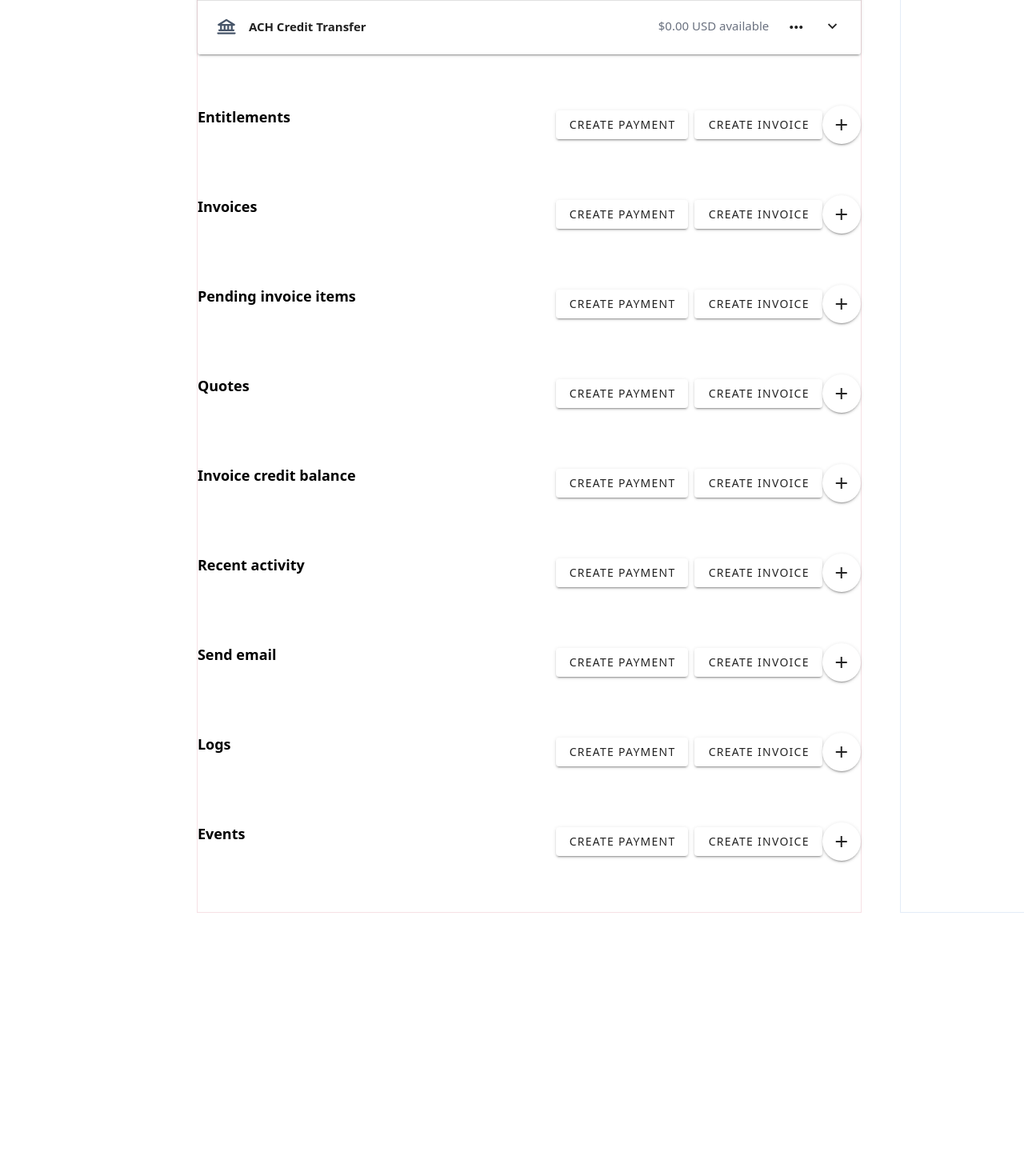
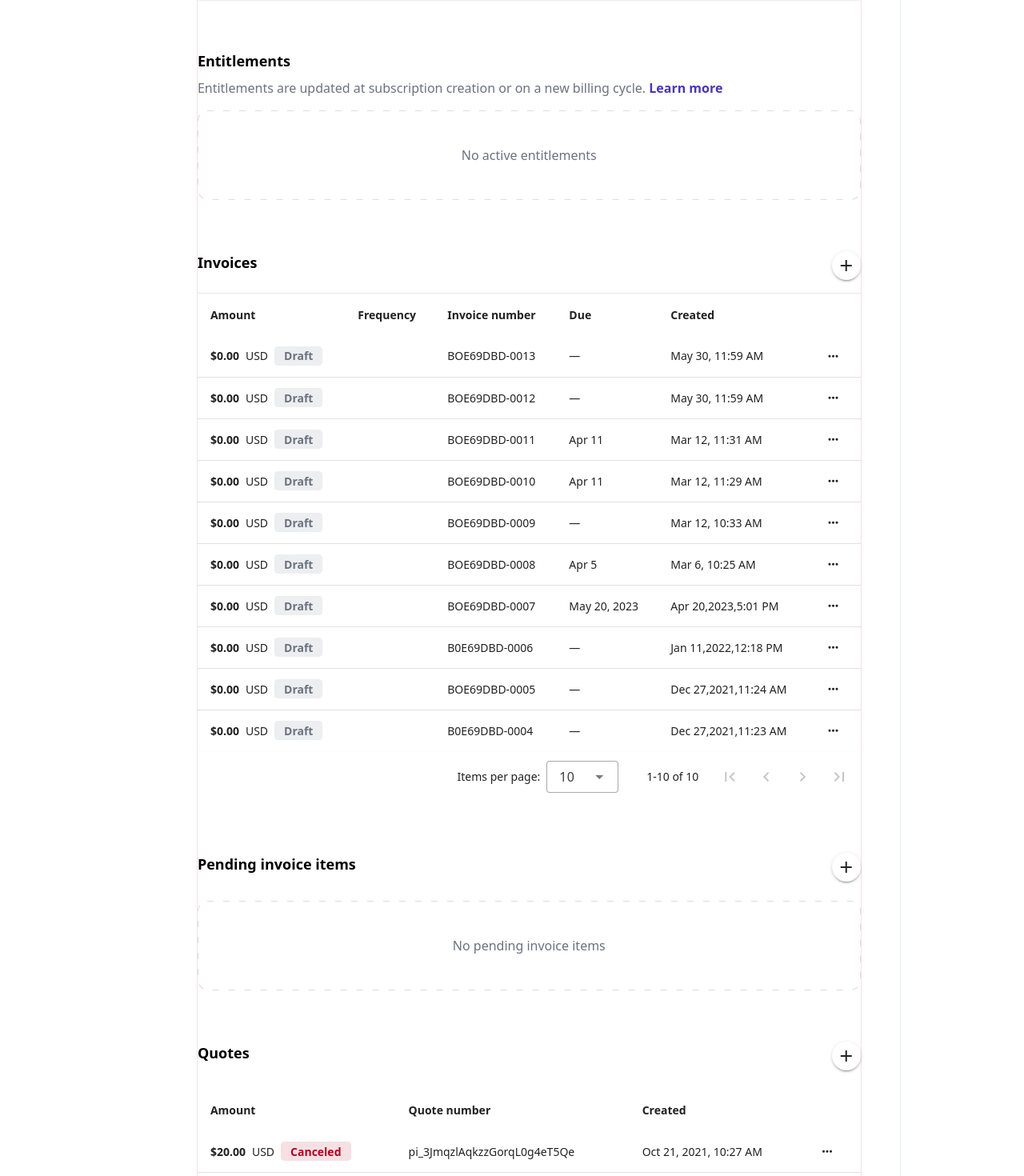
Before and after one commit to jaycethanks/demo-pages, a Vue app: page /customers in a window 1280 px wide. Shown: the part 1200-2670 px from the top of the page at 80% size. Before the commit the page ends 2373 px from the top, so only its background shows below. Built offline with nearby package versions, Linux system fonts and the light colour scheme.

Commit message:
feat: main content base finished

```diff
--- /dev/null
+++ b/src/components/Icons/NoteSvgIcon.vue
@@ -0,0 +1,14 @@
+<template>
+  <svg xmlns="http://www.w3.org/2000/svg" width="1em" height="1em" viewBox="0 0 24 24">
+    <path
+      fill="currentColor"
+      d="M5 19h9v-4q0-.425.288-.712T15 14h4V5H5zm0 2q-.825 0-1.412-.587T3 19V5q0-.825.588-1.412T5 3h14q.825 0 1.413.588T21 5v9.175q0 .4-.15.763t-.425.637l-4.85 4.85q-.275.275-.637.425t-.763.15zm6-7H8q-.425 0-.712-.288T7 13t.288-.712T8 12h3q.425 0 .713.288T12 13t-.288.713T11 14m5-4H8q-.425 0-.712-.288T7 9t.288-.712T8 8h8q.425 0 .713.288T17 9t-.288.713T16 10M5 19V5z"
+    ></path>
+  </svg>
+</template>
+
+<script lang="ts">
+export default {
+  name: 'MaterialSymbolsStickyNote2OutlineRounded'
+}
+</script>
--- a/src/views/CustomersView/components/Customers.vue
+++ b/src/views/CustomersView/components/Customers.vue
@@ -9,10 +9,10 @@ import SectionCard from '@/components/SectionCard.vue'
     </p>
     <Heading title="阿斯顿发斯蒂芬12312323">
       <v-btn density="comfortable" class="mr-2"
-        ><span class="normal-case">Create payment</span></v-btn
+        ><span class="normal-case font-semibold">Create payment</span></v-btn
       >
       <v-btn density="comfortable" class="mr-2"
-        ><span class="normal-case">Create invoice</span></v-btn
+        ><span class="normal-case font-semibold">Create invoice</span></v-btn
       >
       <v-btn density="comfortable" class="!min-w-10 px-1">
         <v-icon icon="mdi-dots-horizontal"></v-icon>
--- a/src/views/CustomersView/components/Entitlements.vue
+++ b/src/views/CustomersView/components/Entitlements.vue
@@ -1,13 +1,15 @@
 <script lang="ts" setup>
 import Heading from '@/components/Heading.vue'
 import SectionCard from '@/components/SectionCard.vue'
+import EmptyPlaceHolder from '@/components/EmptyPlaceHolder.vue'
 </script>
 <template>
   <SectionCard>
-    <Heading title="Entitlements">
-      <v-btn class="mr-2"><span>Create payment</span></v-btn>
-      <v-btn><span>Create invoice</span></v-btn>
-      <v-btn icon="mdi-plus"></v-btn>
-    </Heading>
+    <Heading title="Entitlements"> </Heading>
+    <p class="text-gray-500 -mt-4 mb-4">
+      Entitlements are updated at subscription creation or on a new billing cycle.
+      <a href="javascript:void(0)" class="font-semibold text-[#4935bc]"> Learn more</a>
+    </p>
+    <EmptyPlaceHolder>No active entitlements</EmptyPlaceHolder>
   </SectionCard>
 </template>
--- a/src/views/CustomersView/components/Events.vue
+++ b/src/views/CustomersView/components/Events.vue
@@ -1,13 +1,28 @@
 <script lang="ts" setup>
 import Heading from '@/components/Heading.vue'
 import SectionCard from '@/components/SectionCard.vue'
+
+// prettier-ignore
+const events = [
+{id:"molestiae-provident-fugit",time:"5/30/24, 11:59:08 AM",event:"A draft invoice was created"},
+{id:"sit-placeat-ipsum",time:"4/24/24, 2:13:21 PM",event:"A draft invoice was created"},
+{id:"recusandae-id-vitae",time:"3/12/24, 11:31:19 AM",event:"A quote with lD qt 1P8z53AqkzzGorqL118RCX4s was canceled"},
+]
 </script>
 <template>
   <SectionCard>
-    <Heading title="Events">
-      <v-btn class="mr-2"><span>Create payment</span></v-btn>
-      <v-btn><span>Create invoice</span></v-btn>
-      <v-btn icon="mdi-plus"></v-btn>
-    </Heading>
+    <Heading title="Events"> </Heading>
+    <v-divider class="border-opacity-100 -mt-2 mb-6"></v-divider>
+    <v-row dense v-for="{ id, time, event } in events" :key="id">
+      <v-col
+        ><span class="font-semibold">{{ event }}</span></v-col
+      >
+
+      <v-col cols="2"
+        ><span class="text-gray-500">{{ time }}</span></v-col
+      >
+    </v-row>
+
+    <p class="text-gray-500 mt-8">Events before April 14, 2024 are not available</p>
   </SectionCard>
 </template>
--- a/src/views/CustomersView/components/InvoiceCreditBalance.vue
+++ b/src/views/CustomersView/components/InvoiceCreditBalance.vue
@@ -5,9 +5,16 @@ import SectionCard from '@/components/SectionCard.vue'
 <template>
   <SectionCard>
     <Heading title="Invoice credit balance">
-      <v-btn class="mr-2"><span>Create payment</span></v-btn>
-      <v-btn><span>Create invoice</span></v-btn>
-      <v-btn icon="mdi-plus"></v-btn>
+      <v-btn density="comfortable" class="mr-2"
+        ><span class="normal-case font-semibold">View details</span></v-btn
+      >
+      <v-btn density="comfortable"
+        ><span class="normal-case font-semibold">Adjust balance</span></v-btn
+      >
     </Heading>
+    <v-divider class="border-opacity-100 -mt-2 mb-6"></v-divider>
+
+    <p class="font-semibold text-lg mb-2">-$400.00 <span class="text-gray-500">USD</span></p>
+    <p>Balance will increase the amount due on the customer's next invoice.</p>
   </SectionCard>
 </template>
--- a/src/views/CustomersView/components/Invoices.vue
+++ b/src/views/CustomersView/components/Invoices.vue
@@ -1,13 +1,144 @@
 <script lang="ts" setup>
 import Heading from '@/components/Heading.vue'
 import SectionCard from '@/components/SectionCard.vue'
+import CanceledChip from '@/components/CanceledChip.vue'
+import SucceedChip from '@/components/SucceedChip.vue'
+import { ref } from 'vue'
+
+const selected = ref([])
+
+const headers = [
+  { title: 'Amount', key: 'amount' },
+  { title: 'Frequency', key: 'frequency' },
+  { title: 'Invoice number', key: 'invoicenumber' },
+  { title: 'Due', key: 'due' },
+  { title: 'Created', key: 'created' },
+  { title: '', key: 'actions', sortable: false }
+]
+
+type Record = {
+  amount: string
+  due: string
+  id: string
+  invoicenumber: string
+  frequency: string
+  created: string
+}
+const items: Record[] = [
+  {
+    amount: '$0.00',
+    due: '—',
+    id: 'perferendis',
+    invoicenumber: 'BOE69DBD-0013',
+    frequency: '',
+    created: 'May 30, 11:59 AM'
+  },
+  {
+    amount: '$0.00',
+    due: '—',
+    id: 'odit',
+    invoicenumber: 'BOE69DBD-0012',
+    frequency: '',
+    created: 'May 30, 11:59 AM'
+  },
+  {
+    amount: '$0.00',
+    due: 'Apr 11',
+    id: 'sed',
+    invoicenumber: 'BOE69DBD-0011',
+    frequency: '',
+    created: 'Mar 12, 11:31 AM'
+  },
+  {
+    amount: '$0.00',
+    due: 'Apr 11',
+    id: 'eos',
+    invoicenumber: 'BOE69DBD-0010',
+    frequency: '',
+    created: 'Mar 12, 11:29 AM'
+  },
+  {
+    amount: '$0.00',
+    due: '—',
+    id: 'blanditiis',
+    invoicenumber: 'BOE69DBD-0009',
+    frequency: '',
+    created: 'Mar 12, 10:33 AM'
+  },
+  {
+    amount: '$0.00',
+    due: 'Apr 5',
+    id: 'quo',
+    invoicenumber: 'BOE69DBD-0008',
+    frequency: '',
+    created: 'Mar 6, 10:25 AM'
+  },
+  {
+    amount: '$0.00',
+    due: 'May 20, 2023',
+    id: 'quis',
+    invoicenumber: 'BOE69DBD-0007',
+    frequency: '',
+    created: 'Apr 20,2023,5:01 PM'
+  },
+  {
+    amount: '$0.00',
+    due: '—',
+    id: 'occaecati',
+    invoicenumber: 'B0E69DBD-0006',
+    frequency: '',
+    created: 'Jan 11,2022,12:18 PM'
+  },
+  {
+    amount: '$0.00',
+    due: '—',
+    id: 'commodi',
+    invoicenumber: 'BOE69DBD-0005',
+    frequency: '',
+    created: 'Dec 27,2021,11:24 AM'
+  },
+  {
+    amount: '$0.00',
+    due: '—',
+    id: 'iusto',
+    invoicenumber: 'B0E69DBD-0004',
+    frequency: '',
+    created: 'Dec 27,2021,11:23 AM'
+  }
+]
 </script>
 <template>
   <SectionCard>
     <Heading title="Invoices">
-      <v-btn class="mr-2"><span>Create payment</span></v-btn>
-      <v-btn><span>Create invoice</span></v-btn>
-      <v-btn icon="mdi-plus"></v-btn>
+      <v-btn density="comfortable" icon="mdi-plus"></v-btn>
     </Heading>
+    <v-divider class="border-opacity-100 -mt-2"></v-divider>
+    <v-data-table :headers="headers" :items="items">
+      <template v-slot:headers="{ columns }">
+        <tr>
+          <template v-for="column in columns" :key="column.key">
+            <td class="font-semibold">{{ column.title }}</td>
+          </template>
+        </tr>
+      </template>
+      <template v-slot:item.amount="{ value }">
+        <td class="inline-flex items-center gap-2">
+          <span class="font-semibold">{{ value }}</span>
+          <span>USD</span>
+          <v-chip class="!text-gray-500" density="compact" label>
+            <span class="font-semibold">Draft</span></v-chip
+          >
+        </td>
+      </template>
+      <template v-slot:item.description="{ value }">
+        <span class="whitespace-nowrap">{{ value }}</span>
+      </template>
+      <template v-slot:item.date="{ value }">
+        <span class="whitespace-nowrap">{{ value }}</span>
+      </template>
+      <template v-slot:item.actions="{ item }">
+        <v-btn density="comfortable" variant="text" size="small" icon="mdi-dots-horizontal"></v-btn>
+      </template>
+    </v-data-table>
   </SectionCard>
 </template>
--- a/src/views/CustomersView/components/Logs.vue
+++ b/src/views/CustomersView/components/Logs.vue
@@ -1,13 +1,34 @@
 <script lang="ts" setup>
 import Heading from '@/components/Heading.vue'
 import SectionCard from '@/components/SectionCard.vue'
+
+// prettier-ignore
+const logs = [
+{id:"molestiae-provident-fugit",time:"5/30/24, 11:59:08 AM",statusCode:'200 OK',event:"POST /v1/invoices"},
+{id:"sit-placeat-ipsum",time:"4/24/24, 2:13:21 PM",statusCode:'200 OK',event:"POST/v1/quotes/qt_1P8z53AqkzzGorqL1I8RCX4S"},
+{id:"recusandae-id-vitae",time:"3/12/24, 11:31:19 AM",statusCode:'200 OK',event:"PoST/v1/invoices/in_10tM3YAqkzzGorqLI5uCBMpQ"},
+{id:"aut-non-autem",time:"3/12/24, 11:31:12 AM",statusCode:'200 OK',event:"POST /v1/invoices"},
+{id:"sint-impedit-molestias",time:"3/12/24, 11:30:45 AM",statusCode:'200 OK',event:"PoST/v1/invoices/in 10tM2KAqkzzGorqLWncyOR4i"},
+]
 </script>
 <template>
   <SectionCard>
-    <Heading title="Logs">
-      <v-btn class="mr-2"><span>Create payment</span></v-btn>
-      <v-btn><span>Create invoice</span></v-btn>
-      <v-btn icon="mdi-plus"></v-btn>
-    </Heading>
+    <Heading title="Logs"> </Heading>
+    <v-divider class="border-opacity-100 -mt-2 mb-6"></v-divider>
+    <v-row dense v-for="{ id, time, statusCode, event } in logs" :key="id">
+      <v-col
+        ><span class="font-semibold">{{ event }}</span></v-col
+      >
+      <v-col cols="2"
+        ><v-chip label density="compact">{{ statusCode }}</v-chip></v-col
+      >
+      <v-col cols="2"
+        ><span class="text-gray-500">{{ time }}</span></v-col
+      >
+    </v-row>
+
+    <v-btn class="mt-8" variant="text" color="#4f3ac8"
+      ><span class="font-semibold normal-case">View more logs</span></v-btn
+    >
   </SectionCard>
 </template>
--- a/src/views/CustomersView/components/PendingInvoiceItems.vue
+++ b/src/views/CustomersView/components/PendingInvoiceItems.vue
@@ -1,13 +1,13 @@
 <script lang="ts" setup>
 import Heading from '@/components/Heading.vue'
 import SectionCard from '@/components/SectionCard.vue'
+import EmptyPlaceHolder from '@/components/EmptyPlaceHolder.vue'
 </script>
 <template>
   <SectionCard>
     <Heading title="Pending invoice items">
-      <v-btn class="mr-2"><span>Create payment</span></v-btn>
-      <v-btn><span>Create invoice</span></v-btn>
-      <v-btn icon="mdi-plus"></v-btn>
+      <v-btn density="comfortable" icon="mdi-plus"></v-btn>
     </Heading>
+    <EmptyPlaceHolder>No pending invoice items</EmptyPlaceHolder>
   </SectionCard>
 </template>
--- a/src/views/CustomersView/components/Quotes.vue
+++ b/src/views/CustomersView/components/Quotes.vue
@@ -1,13 +1,70 @@
 <script lang="ts" setup>
 import Heading from '@/components/Heading.vue'
 import SectionCard from '@/components/SectionCard.vue'
+
+const headers = [
+  { title: 'Amount', key: 'amount' },
+  { title: 'Quote number', key: 'description' },
+  { title: 'Created', key: 'date' },
+  { title: '', key: 'actions', sortable: false }
+]
+const items = [
+  {
+    id: 1,
+    amount: {
+      val: '20.00',
+      unit: 'USD',
+      symbol: '$',
+      succeed: true
+    },
+    description: 'pi_3JmqzlAqkzzGorqL0g4eT5Qe',
+    date: 'Oct 21, 2021, 10:27 AM'
+  },
+  {
+    id: 2,
+    amount: {
+      val: '0.00',
+      unit: 'USD',
+      symbol: '$',
+      succeed: true
+    },
+    description: 'pi_3JmqzVAqkzzGorqL1MrPeb5d',
+    date: 'Oct 21, 2021, 10:26 AM'
+  }
+]
 </script>
 <template>
   <SectionCard>
     <Heading title="Quotes">
-      <v-btn class="mr-2"><span>Create payment</span></v-btn>
-      <v-btn><span>Create invoice</span></v-btn>
-      <v-btn icon="mdi-plus"></v-btn>
+      <v-btn density="comfortable" icon="mdi-plus"></v-btn>
     </Heading>
+
+    <v-data-table hide-default-footer :headers="headers" :items="items">
+      <template v-slot:headers="{ columns }">
+        <tr>
+          <template v-for="column in columns" :key="column.key">
+            <td class="font-semibold">{{ column.title }}</td>
+          </template>
+        </tr>
+      </template>
+      <template v-slot:item.amount="{ value }">
+        <td class="inline-flex items-center gap-2">
+          <span class="font-semibold">{{ value.symbol + value.val }}</span>
+          <span>{{ value.unit }}</span>
+          <v-chip class="!text-gray-500" density="compact" label color="error">
+            <span class="font-semibold">Canceled</span></v-chip
+          >
+        </td>
+      </template>
+      <template v-slot:item.description="{ value }">
+        <span class="whitespace-nowrap">{{ value }}</span>
+      </template>
+      <template v-slot:item.date="{ value }">
+        <span class="whitespace-nowrap">{{ value }}</span>
+      </template>
+      <template v-slot:item.actions="{ item }">
+        <v-btn density="comfortable" variant="text" size="small" icon="mdi-dots-horizontal"></v-btn>
+      </template>
+    </v-data-table>
   </SectionCard>
 </template>
--- a/src/views/CustomersView/components/RecentActivity.vue
+++ b/src/views/CustomersView/components/RecentActivity.vue
@@ -1,13 +1,44 @@
 <script lang="ts" setup>
 import Heading from '@/components/Heading.vue'
 import SectionCard from '@/components/SectionCard.vue'
+import NoteSvgIcon from '@/components/Icons/NoteSvgIcon.vue'
 </script>
 <template>
   <SectionCard>
     <Heading title="Recent activity">
-      <v-btn class="mr-2"><span>Create payment</span></v-btn>
-      <v-btn><span>Create invoice</span></v-btn>
-      <v-btn icon="mdi-plus"></v-btn>
+      <v-btn density="comfortable"
+        ><v-icon icon="mdi-plus" size="large"></v-icon
+        ><span class="normal-case font-semibold">Add note</span></v-btn
+      >
     </Heading>
+    <v-divider class="border-opacity-100 -mt-2 mb-6"></v-divider>
+    <div class="recent-activities">
+      <v-row>
+        <v-col cols="1">
+          <NoteSvgIcon class="text-gray-500" />
+        </v-col>
+        <v-col>
+          <p>
+            Maria is a UX Specialist at The Good. She uses her knowledge of user-centered design,
+            evidence-based methods, and human behavior to provide research that inspires intuitive,
+            functional design.
+          </p>
+          <p class="mt-2 text-gray-500">Mar 6, 2024, 12:09 PM by Felix Sun</p>
+        </v-col>
+        <v-col cols="1">
+          <v-btn
+            @click.stop
+            density="comfortable"
+            variant="text"
+            icon="mdi-dots-horizontal"
+            class="text-gray-500"
+          ></v-btn>
+        </v-col>
+      </v-row>
+
+      <p class="mt-12 text-gray-500">
+        Access to events in the Dashboard are provided for the past 13 months.
+      </p>
+    </div>
   </SectionCard>
 </template>
--- a/src/views/CustomersView/components/SendEmail.vue
+++ b/src/views/CustomersView/components/SendEmail.vue
@@ -5,9 +5,10 @@ import SectionCard from '@/components/SectionCard.vue'
 <template>
   <SectionCard>
     <Heading title="Send email">
-      <v-btn class="mr-2"><span>Create payment</span></v-btn>
-      <v-btn><span>Create invoice</span></v-btn>
-      <v-btn icon="mdi-plus"></v-btn>
+      <v-btn density="comfortable"
+        ><span class="normal-case font-semibold">Enable recovery emails</span></v-btn
+      >
     </Heading>
+    <p class="text-gray-500">No emails sent within the past 30 days</p>
   </SectionCard>
 </template>
```
Also changed, not shown: src/views/CustomersView/components/Payments.vue (+9 -1 lines).
